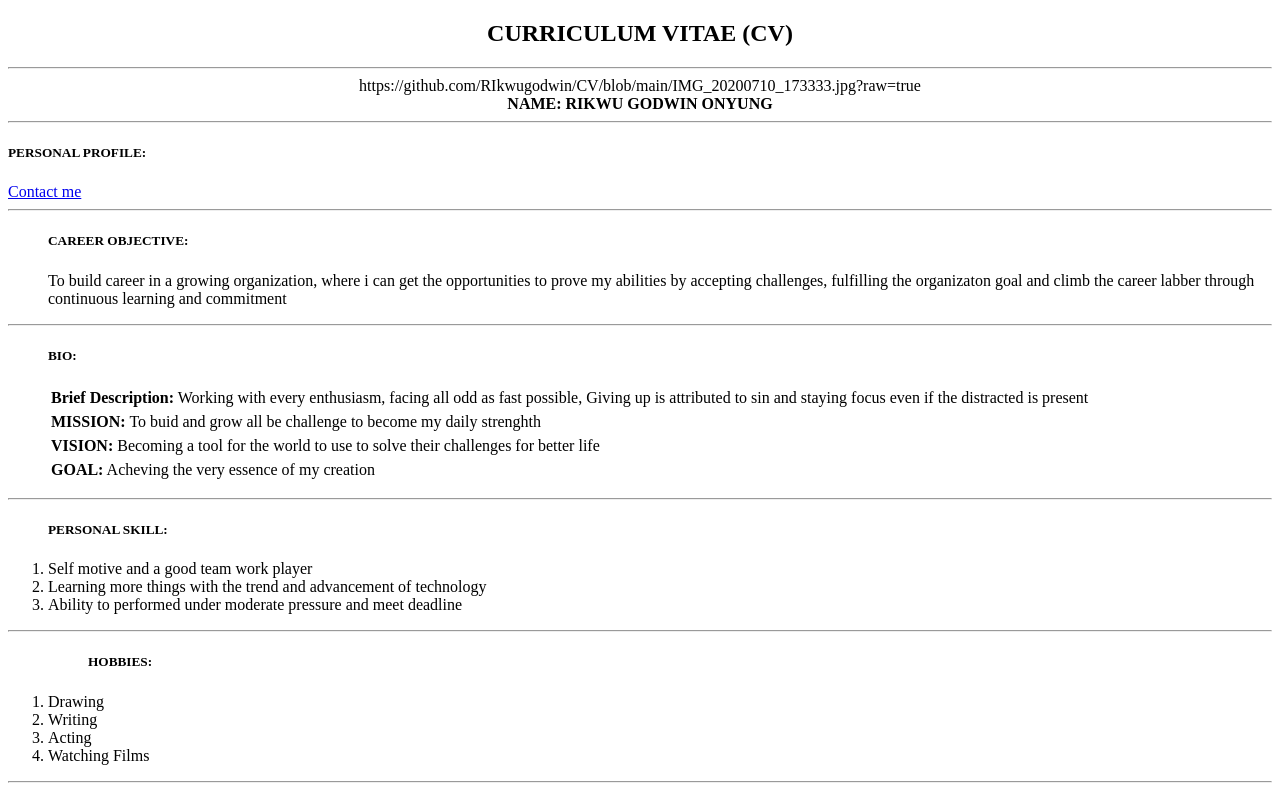
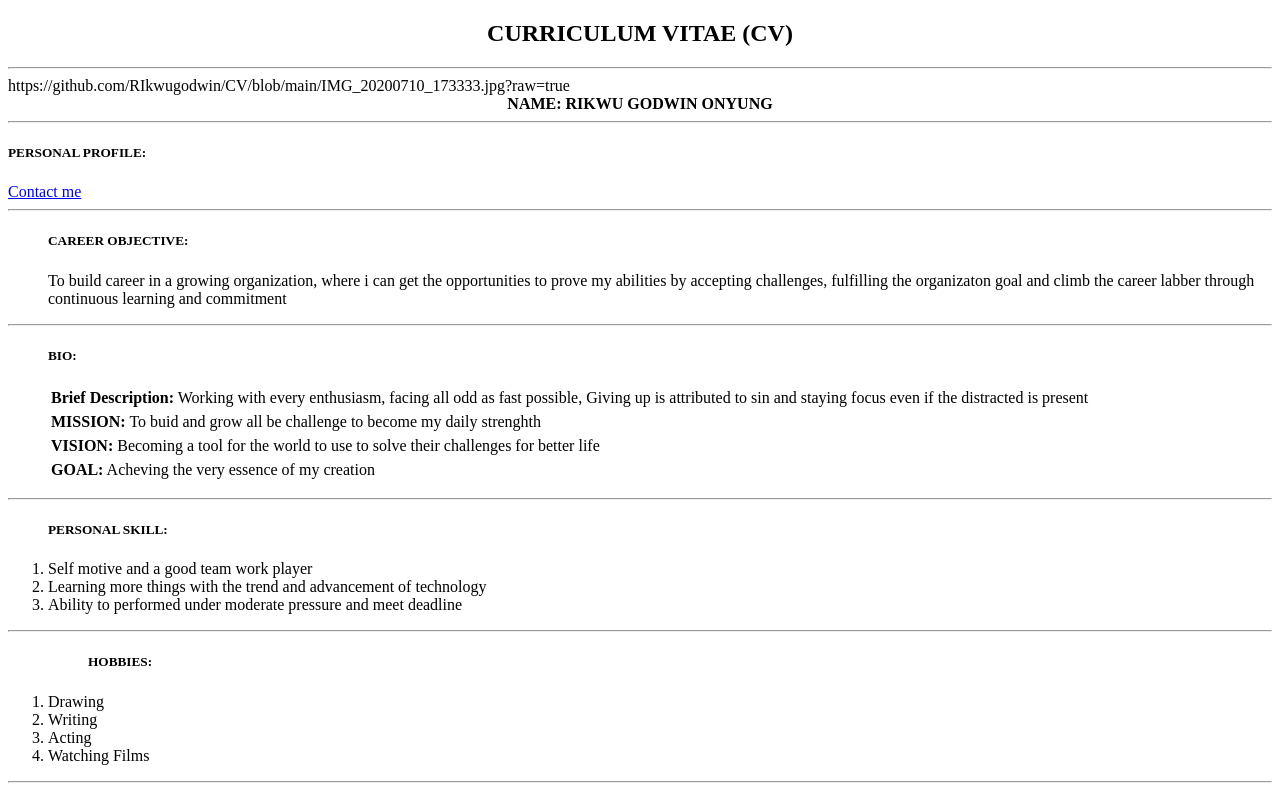
Before and after one commit to RIkwugodwin/CV, a plain HTML site: page success.html in a window 1280 px wide. Shown: the top 800 px of the page. Drawn offline with Linux system fonts and the light colour scheme.

Commit message:
Update success.html

```diff
--- a/success.html
+++ b/success.html
@@ -10,7 +10,7 @@
 </body>
 <hr>
 
-<center>https://github.com/RIkwugodwin/CV/blob/main/IMG_20200710_173333.jpg?raw=true </center>
+https://github.com/RIkwugodwin/CV/blob/main/IMG_20200710_173333.jpg?raw=true
 <Strong> <center><b>NAME: </b>  RIKWU GODWIN ONYUNG </center></Strong>
 <hr>
 <p><b> <h5> PERSONAL PROFILE:</h5></b></p>
```
